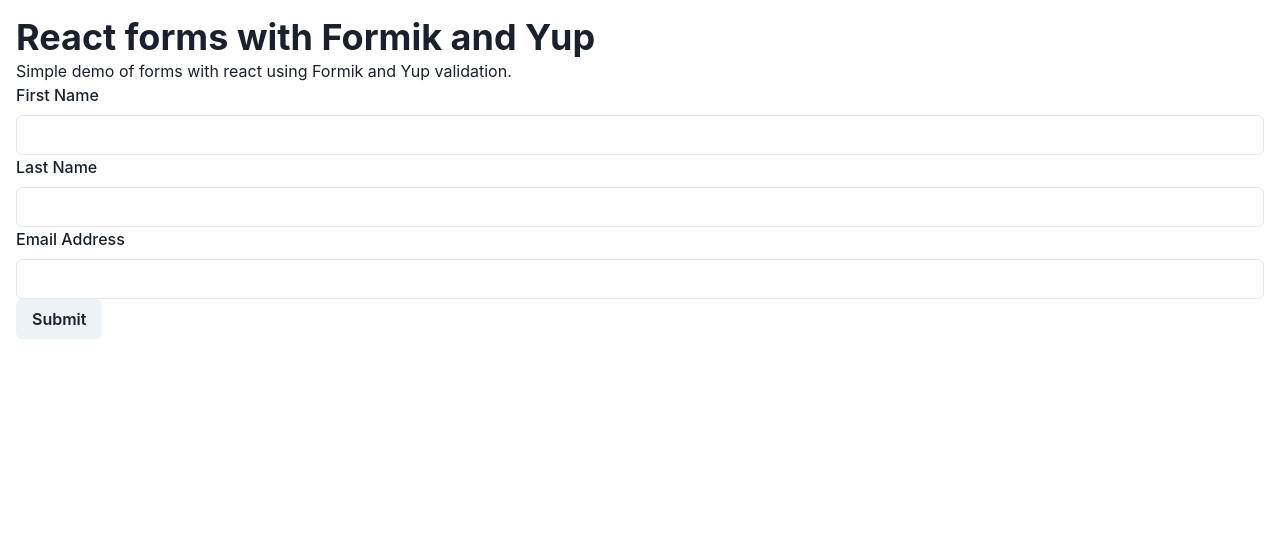
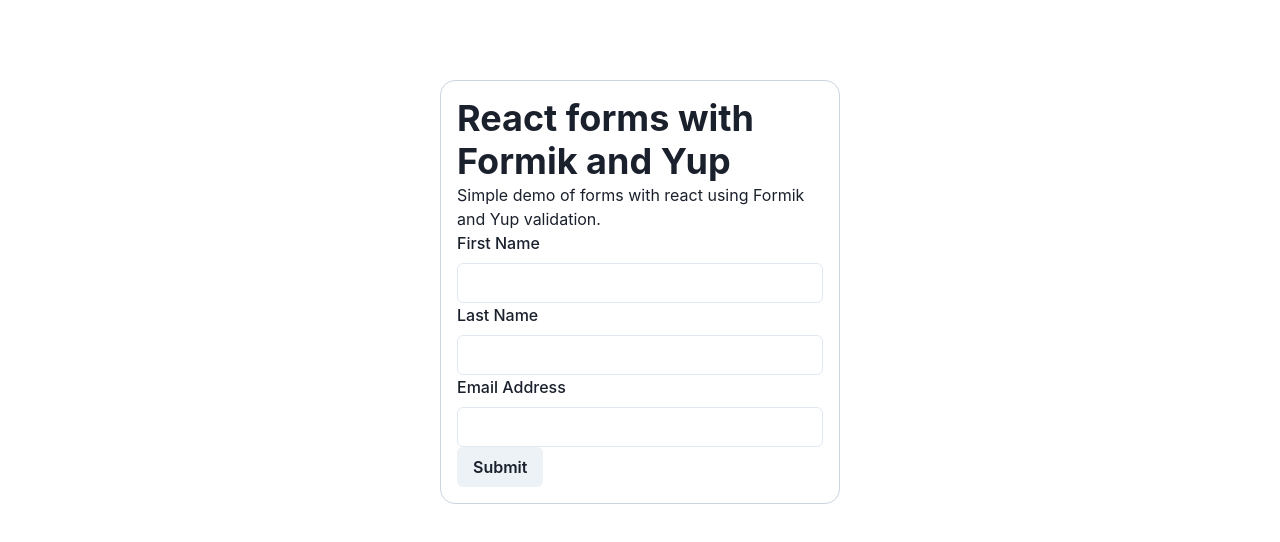
Before and after one commit to ashannon828/demo-formik, a Next.js app: page / in a window 1280 px wide. Shown: the top 542 px of the page. Built offline with nearby package versions, Linux system fonts and the light colour scheme.

Commit message:
formatted form

```diff
--- a/pages/index.js
+++ b/pages/index.js
@@ -2,6 +2,7 @@ import Head from "next/head";
 import {
   Box,
   Button,
+  Center,
   Heading,
   Input,
   Text,
@@ -14,6 +15,9 @@ import React from "react";
 import { Form, Formik } from "formik";
 import * as Yup from "yup";
 
+// https://chakra-ui.com/docs/form/form-control
+// https://formik.org/docs/api/field
+
 export default function Home() {
   return (
     <Box>
@@ -22,7 +26,15 @@ export default function Home() {
       </Head>
 
       <Box as="main">
-        <Box p="1rem">
+        <Center>
+          <Box
+            border="1px"
+            borderColor="#CBD5E0"
+            borderRadius="15px"
+            p="1rem"
+            mt="5rem"
+            maxW="400px"
+          >
             <Box>
               <Heading as="h1">React forms with Formik and Yup</Heading>
               <Text>
@@ -67,7 +79,9 @@ export default function Home() {
                   />
 
                   {formik.touched.firstName && formik.errors.firstName ? (
-                  <FormErrorMessage>{formik.errors.firstName}</FormErrorMessage>
+                    <FormErrorMessage>
+                      {formik.errors.firstName}
+                    </FormErrorMessage>
                   ) : null}
 
                   <FormLabel htmlFor="lastName">Last Name</FormLabel>
@@ -79,7 +93,9 @@ export default function Home() {
                   />
 
                   {formik.touched.lastName && formik.errors.lastName ? (
-                  <FormErrorMessage>{formik.errors.lastName}</FormErrorMessage>
+                    <FormErrorMessage>
+                      {formik.errors.lastName}
+                    </FormErrorMessage>
                   ) : null}
 
                   <FormLabel htmlFor="email">Email Address</FormLabel>
@@ -99,6 +115,7 @@ export default function Home() {
               )}
             </Formik>
           </Box>
+        </Center>
       </Box>
     </Box>
   );
```
Lines whose indentation alone changed are shown as unchanged.
